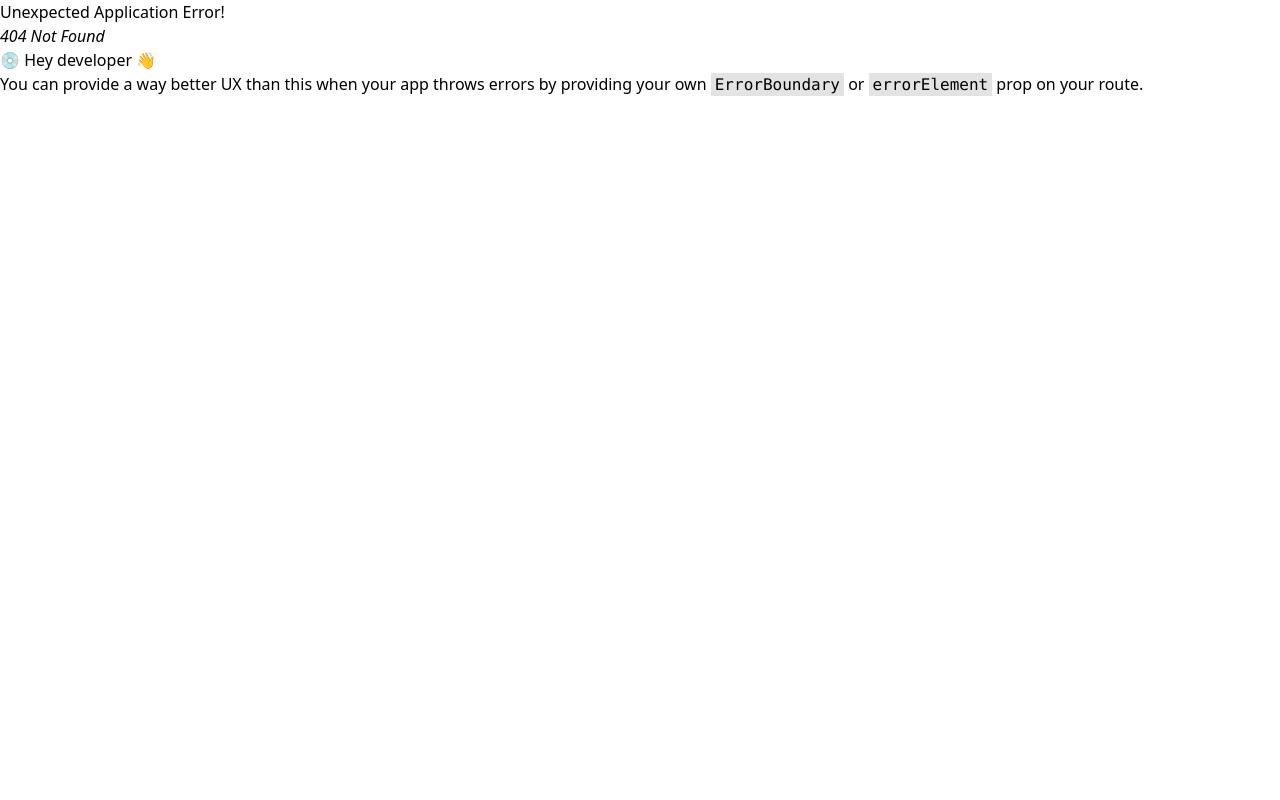
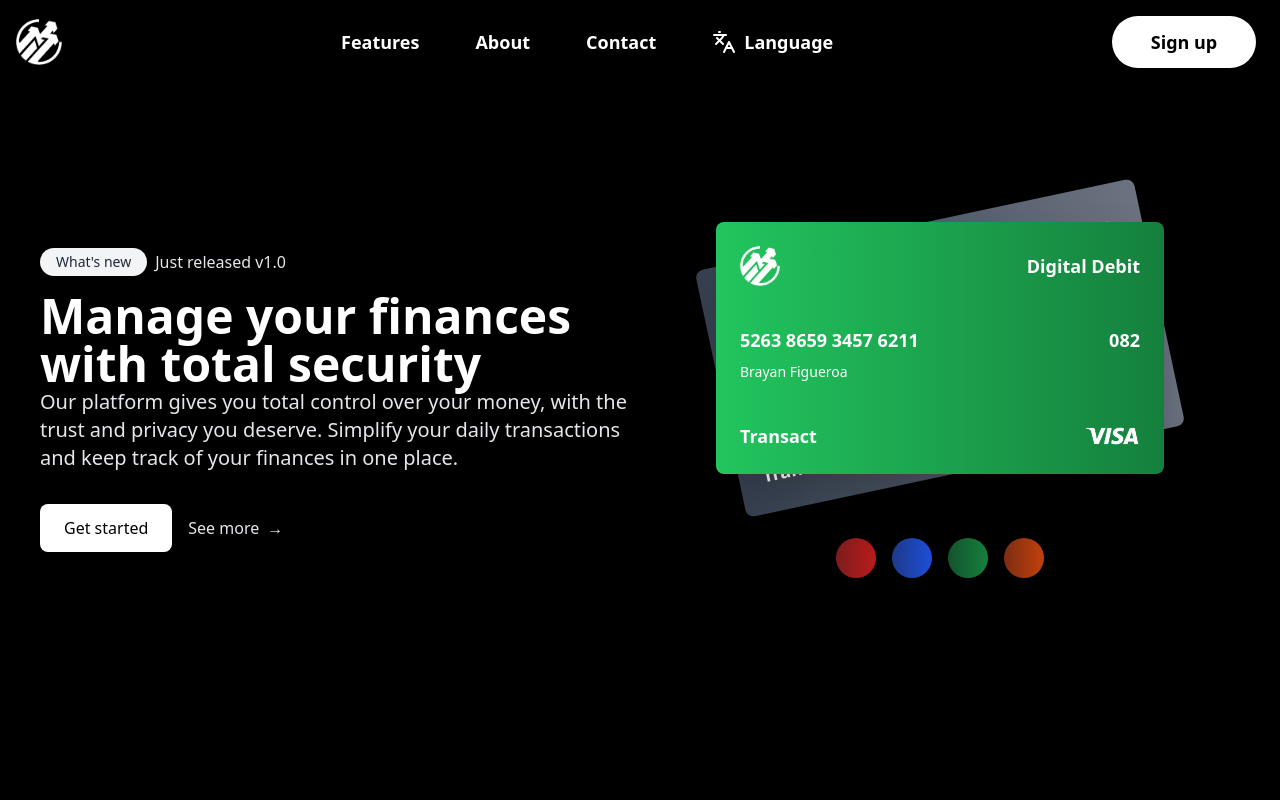
Before and after one commit to BrayanEFJ/FrontTransact, a React (Vite) app: page / in a window 1280 px wide. Before the commit this address had no page. Shown: the top 800 px of the page. Built offline with nearby package versions, Linux system fonts and the light colour scheme.

Commit message:
Revert "update for gh-pages"
This reverts commit ffa1ec534d8d8ba6381999fec11f7619c576e063.

```diff
--- a/src/App.jsx
+++ b/src/App.jsx
@@ -1,13 +1,16 @@
-import React from "react";
-import "./index.css";
-import Home from "./pages/Home";
-import "./i18n.js"
+import React from 'react';
+import NavBar from './components/NavBar';
+import AppRoutes from './routes/AppRoutes';
+import "./index.css"
+import "./i18n.js";
 
 const App = () => {
   return (
-    <>
-      <Home />
-    </>
+    <div className="App">
+      <main>
+        <AppRoutes />
+      </main>
+    </div>
   );
 };
 
--- a/src/main.jsx
+++ b/src/main.jsx
@@ -1,22 +1,11 @@
 import React from 'react';
 import ReactDOM from 'react-dom/client';
 import App from './App';
-import {  createBrowserRouter, RouterProvider } from 'react-router-dom';
-import Home from './pages/Home';
+import { BrowserRouter } from 'react-router-dom';
 
-const router = createBrowserRouter([
-  {
-    path: "/TransactFront/",
-    element: <App />,
-    children:[
-      {
-        path: "/TransactFront/",
-        element: <Home/>
-      }
-    ]
-  }
-])
 const root = ReactDOM.createRoot(document.getElementById('root'));
 root.render(
-    <RouterProvider router={router} />
+  <BrowserRouter>
+    <App />
+  </BrowserRouter>
 );
--- a/vite.config.js
+++ b/vite.config.js
@@ -3,5 +3,4 @@ import react from '@vitejs/plugin-react-swc';
 
 export default defineConfig({
   plugins: [react()],
-  base: "TransactFront"
 });
```
Also changed, not shown: 1 other file (tests, documents, lock files or other folders).
